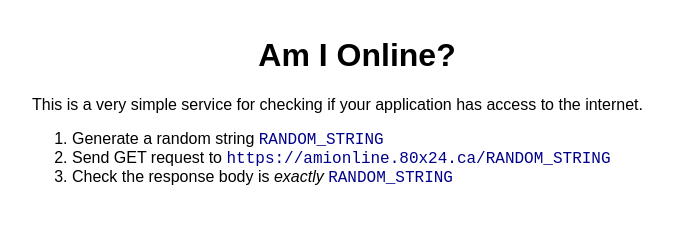
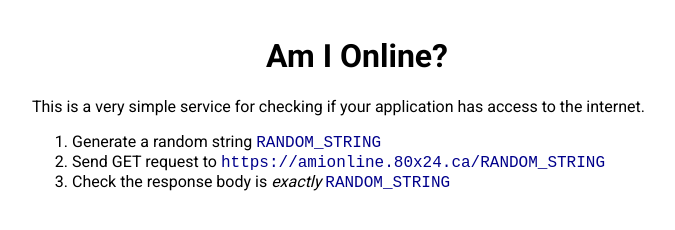
Before and after one commit to avacariu/amionline, a plain HTML site: page index.html in a window 1280 px wide. Shown: the whole page, without its empty margins (283-958 px from the left). Drawn offline with Linux system fonts and the light colour scheme.

Commit message:
Use Roboto as the main font for consistency

```diff
--- a/index.html
+++ b/index.html
@@ -4,12 +4,14 @@
     <meta charset="utf-8" />
     <meta name="viewport" content="width=device-width" />
     <title>Am I Online?</title>
+
+    <link href='https://fonts.googleapis.com/css?family=Roboto:400,700' rel='stylesheet' type='text/css'>
     <style>
     body {
       max-width: 650px;
       margin: 0 auto;
       padding: 1rem;
-      font-family: Arial, sans-serif;
+      font-family: "Roboto", sans-serif;
     }
     h1 {
       text-align: center;
```
